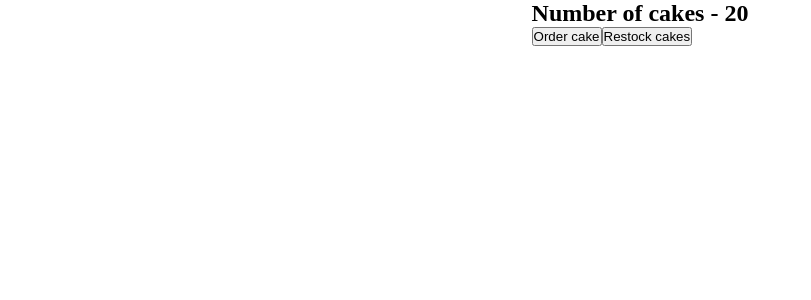
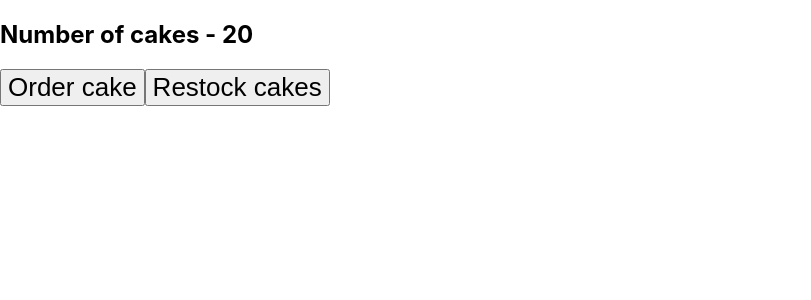
Before and after one commit to Darthex/Redux-tlkt, a React (Vite) app: page / in a window 1280 px wide. Shown: the top 300 px of the page, without its empty margins (0-811 px from the left). Built offline with nearby package versions, Linux system fonts and the light colour scheme.

Commit message:
added css

```diff
--- a/src/index.css
+++ b/src/index.css
@@ -1,13 +1,56 @@
-* {
+body {
   margin: 0;
-  padding: 0;
-  box-sizing: border-box;
+  font-family: -apple-system, BlinkMacSystemFont, 'Segoe UI', 'Roboto', 'Oxygen',
+  'Ubuntu', 'Cantarell', 'Fira Sans', 'Droid Sans', 'Helvetica Neue',
+  sans-serif;
+  -webkit-font-smoothing: antialiased;
+  -moz-osx-font-smoothing: grayscale;
 }
 
-.app {
-  width: 100dvw;
+code {
+  font-family: source-code-pro, Menlo, Monaco, Consolas, 'Courier New',
+  monospace;
+}
+
+.App {
+  text-align: center;
+}
+
+.App-logo {
+  height: 40vmin;
+  pointer-events: none;
+}
+
+@media (prefers-reduced-motion: no-preference) {
+  .App-logo {
+    animation: App-logo-spin infinite 20s linear;
+  }
+}
+
+.App-header {
+  background-color: #282c34;
+  min-height: 100vh;
   display: flex;
   flex-direction: column;
   align-items: center;
   justify-content: center;
+  font-size: calc(10px + 2vmin);
+  color: white;
 }
+
+.App-link {
+  color: #61dafb;
+}
+
+@keyframes App-logo-spin {
+  from {
+    transform: rotate(0deg);
+  }
+  to {
+    transform: rotate(360deg);
+  }
+}
+
+button {
+  font-size: calc(10px + 2vmin);
+}
```
